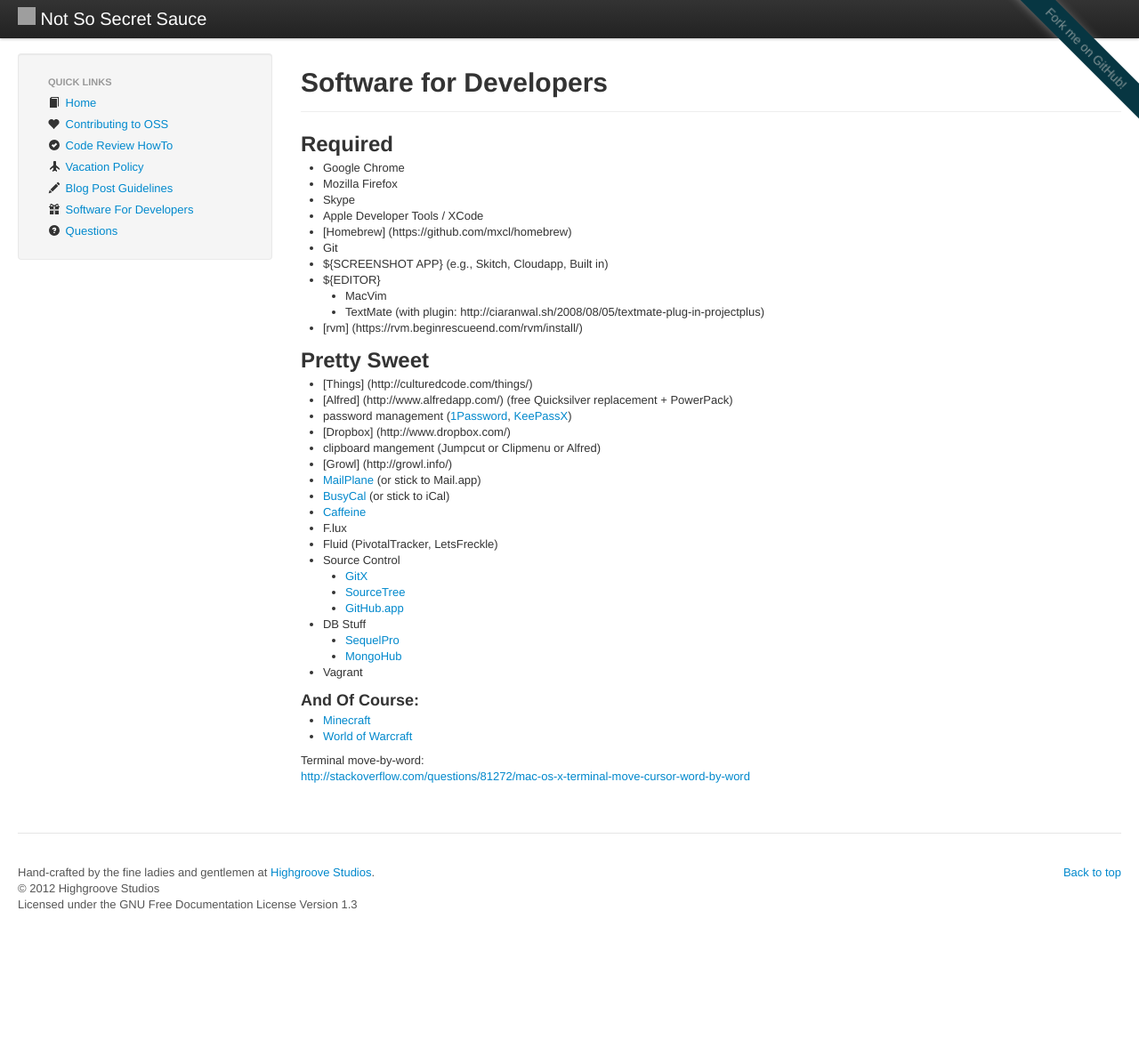
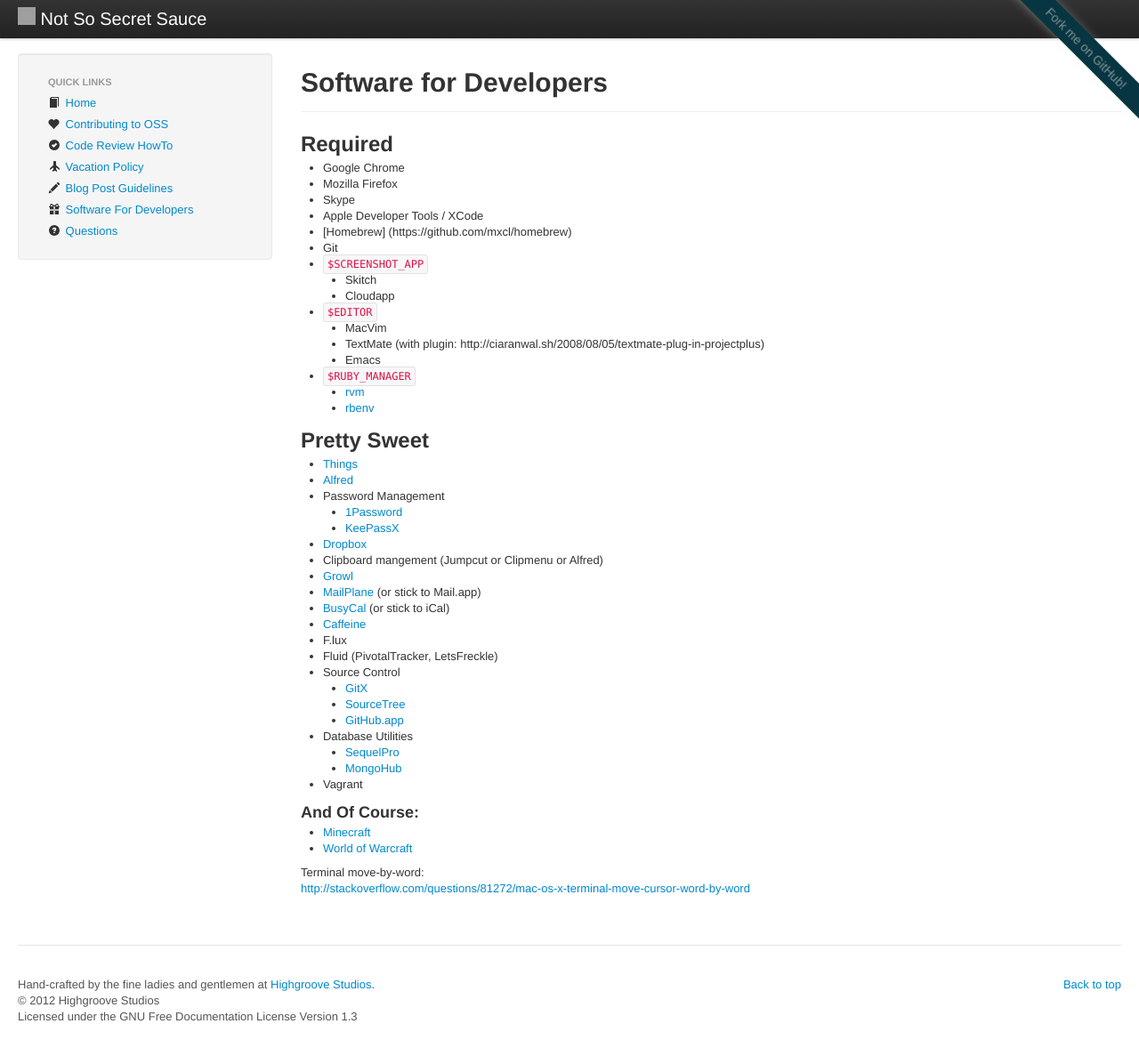
Before and after one commit to daveworth/not-so-secret-sauce, a Jekyll site: the page built from topics/software-for-developers.md, in a window 1280 px wide and 1188 px high. Shown: the whole window at 89% size. Built offline with Jekyll 4.4.1, drawn with Linux system fonts in a browser that asks for light colours; nearby versions of some CDN libraries; grey boxes are pictures that could not be loaded.

Commit message:
[#26072459] Clean up software for devs topic.

```diff
--- a/topics/software-for-developers.md
+++ b/topics/software-for-developers.md
@@ -12,20 +12,27 @@
 * Apple Developer Tools / XCode
 * [Homebrew] (https://github.com/mxcl/homebrew)
 * Git
-* ${SCREENSHOT APP} (e.g., Skitch, Cloudapp, Built in)
-* ${EDITOR}
+* `$SCREENSHOT_APP`
+  * Skitch
+  * Cloudapp
+* `$EDITOR`
   * MacVim
   * TextMate (with plugin: http://ciaranwal.sh/2008/08/05/textmate-plug-in-projectplus)
-* [rvm] (https://rvm.beginrescueend.com/rvm/install/)
+  * Emacs
+* `$RUBY_MANAGER`
+  * [rvm](https://rvm.beginrescueend.com/rvm/install/)
+  * [rbenv](https://github.com/sstephenson/rbenv)
 
 ##Pretty Sweet
 
-* [Things] (http://culturedcode.com/things/)
-* [Alfred] (http://www.alfredapp.com/) (free Quicksilver replacement + PowerPack)
-* password management ([1Password](https://agilebits.com/onepassword), [KeePassX](http://www.keepassx.org/))
-* [Dropbox] (http://www.dropbox.com/)
-* clipboard mangement (Jumpcut or Clipmenu or Alfred)
-* [Growl] (http://growl.info/)
+* [Things](http://culturedcode.com/things/)
+* [Alfred](http://www.alfredapp.com/)
+* Password Management
+  * [1Password](https://agilebits.com/onepassword)
+  * [KeePassX](http://www.keepassx.org/)
+* [Dropbox](http://www.dropbox.com/)
+* Clipboard mangement (Jumpcut or Clipmenu or Alfred)
+* [Growl](http://growl.info/)
 * [MailPlane](http://mailplaneapp.com/new_index) (or stick to Mail.app)
 * [BusyCal](http://www.busymac.com/) (or stick to iCal)
 * [Caffeine](http://lightheadsw.com/caffeine/)
@@ -35,7 +42,7 @@
   * [GitX](http://gitx.laullon.com/)
   * [SourceTree](http://www.sourcetreeapp.com/)
   * [GitHub.app](http://mac.github.com/)
-* DB Stuff
+* Database Utilities
   * [SequelPro](http://www.sequelpro.com/)
   * [MongoHub](http://mongohub.todayclose.com/)
 * Vagrant
```
